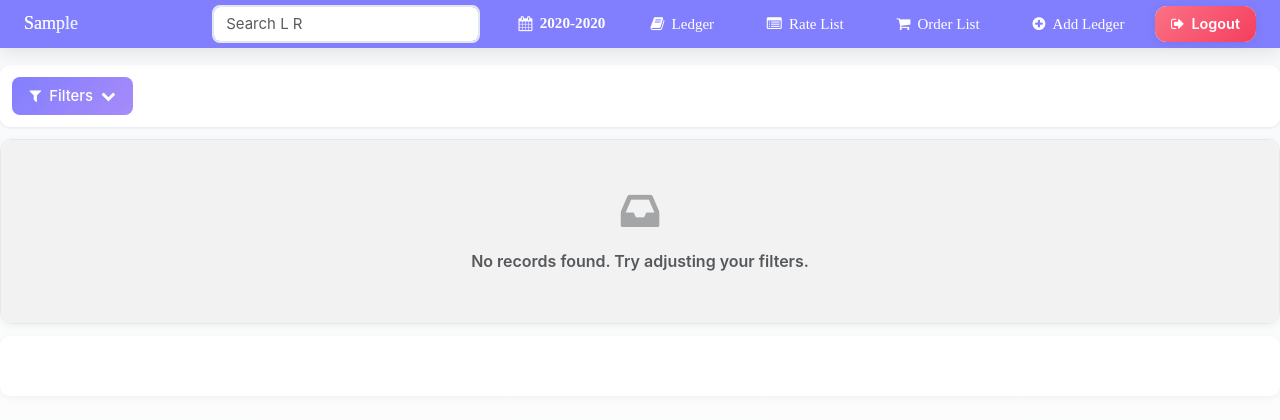
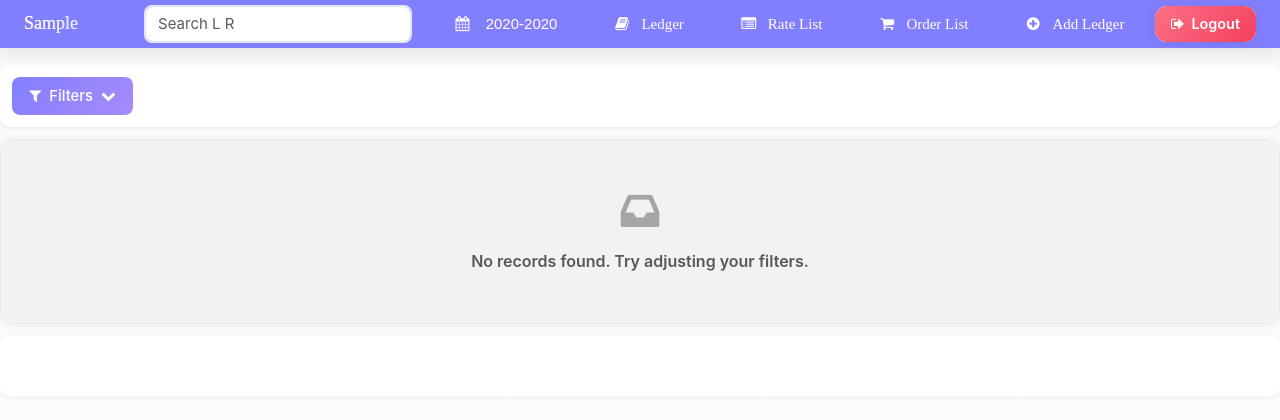
Before and after one commit to phantomhieve/cashcenter, a Django app: page /ledger/ in a window 1280 px wide. Shown: the top 420 px of the page. Run offline with Django 3.2, Linux system fonts and the light colour scheme; a user stored in the database is signed in; tables that the repository leaves empty hold one stand-in row (values such as "Sample post"); some libraries are stand-ins or nearby versions; some web fonts are replaced.

Commit message:
Ui Enhancements

```diff
--- a/django/static/library/css/navbar.css
+++ b/django/static/library/css/navbar.css
@@ -81,12 +81,19 @@
     line-height: 1.2;
 }
 
+.navbar-content i {
+    width: 24px;
+    text-align: center;
+    display: inline-block;
+}
+
 .navbar-content:hover {
     color: white !important;
     background-color: rgba(255, 255, 255, 0.15);
     transform: translateY(-2px);
     text-decoration: none;
 }
+
 
 .navbar-item {
     padding-right: 8px;
@@ -114,21 +121,21 @@
     cursor: pointer;
 }
 
-.financial-year-select {
-    background: transparent;
-    border: none;
+.financial-year-text {
+    font-family: 'Ubuntu-Regular', sans-serif !important;
+    font-weight: 500 !important;
+    font-size: inherit !important;
+    margin-left: 4px;
     color: white;
-    padding: 0;
-    height: auto;
-    width: auto;
-    font-weight: 500;
-    cursor: pointer;
-    box-shadow: none;
-    -webkit-appearance: none;
-    appearance: none;
-    line-height: inherit;
-    font-family: inherit;
-    font-size: inherit;
+}
+
+.financial-year-wrapper.dropdown-toggle::after {
+    display: none;
+}
+
+.financial-year-dropdown {
+    max-height: 150px !important;
+    overflow-y: auto;
 }
 
 .financial-year-select:focus {
@@ -280,7 +287,7 @@
         width: 100%;
         text-align: left;
         justify-content: flex-start;
-        border-radius: 12px;
+        border-radius: 8px;
         background-color: rgba(255, 255, 255, 0.08);
     }
 
@@ -337,7 +344,9 @@
     .navbar-expand-xl .navbar-toggler {
         display: block;
         border: 2px solid rgba(255, 255, 255, 0.3);
-        border-radius: 8px;
+
+
+
         padding: 0.4rem 0.6rem;
         /* Slightly reduced padding */
         margin-left: auto;
--- a/django/templates/navbar.html
+++ b/django/templates/navbar.html
@@ -17,27 +17,26 @@
 
     <div class="collapse navbar-collapse" id="navbarNav">
         <!-- Left Side: Financial Year Selector -->
-        <ul class="navbar-nav mr-auto">
+
+
+        <ul class="{% block nav_class %}navbar-nav ml-auto{% endblock %}">
             {% with url_name=request.resolver_match.url_name %}
             {% if url_name != 'ledger_add' and url_name != 'ledger_update' and url_name != 'ratelist_add' and url_name != 'ratelist_update' and url_name != 'order_add' and url_name != 'order_update' and url_name != 'stock_add' and url_name != 'stock_update' %}
-            <li class="nav-item navbar-item">
-                <div class="navbar-content financial-year-wrapper">
+            <li class="nav-item navbar-item dropdown">
+                <div class="navbar-content financial-year-wrapper dropdown-toggle" id="fyDropdown"
+                    data-toggle="dropdown" aria-haspopup="true" aria-expanded="false">
                     <i class="fa fa-calendar" style="color: white;"></i>
-                    <select class="form-control financial-year-select"
-                        onchange="location.href='{% url 'switch_financial_year' %}?year='+this.value;">
-                        {% for fy in financial_years %}
-                        <option value="{{ fy.id }}" {% if current_financial_year == fy %}selected {%endif %}>
-                            {{ fy }}
-                        </option>
-                        {% endfor %}
-                    </select>
+                    <span class="financial-year-text">{{ current_financial_year }}</span>
+                </div>
+                <div class="dropdown-menu financial-year-dropdown" aria-labelledby="fyDropdown"
+                    style="max-height: 200px !important; overflow-y: auto !important;">
+                    {% for fy in financial_years %}
+                    <a class="dropdown-item" href="{% url 'switch_financial_year' %}?year={{ fy.id }}">{{ fy }}</a>
+                    {% endfor %}
                 </div>
             </li>
             {% endif %}
             {% endwith %}
-        </ul>
-
-        <ul class="{% block nav_class %}navbar-nav ml-auto{% endblock %}">
             {% if request.user.is_staff %}
             <li class="nav-item navbar-item">
                 <a href="{% url 'ledger_list' %}?{% url_replace %}" class="nav-link navbar-content">
```
